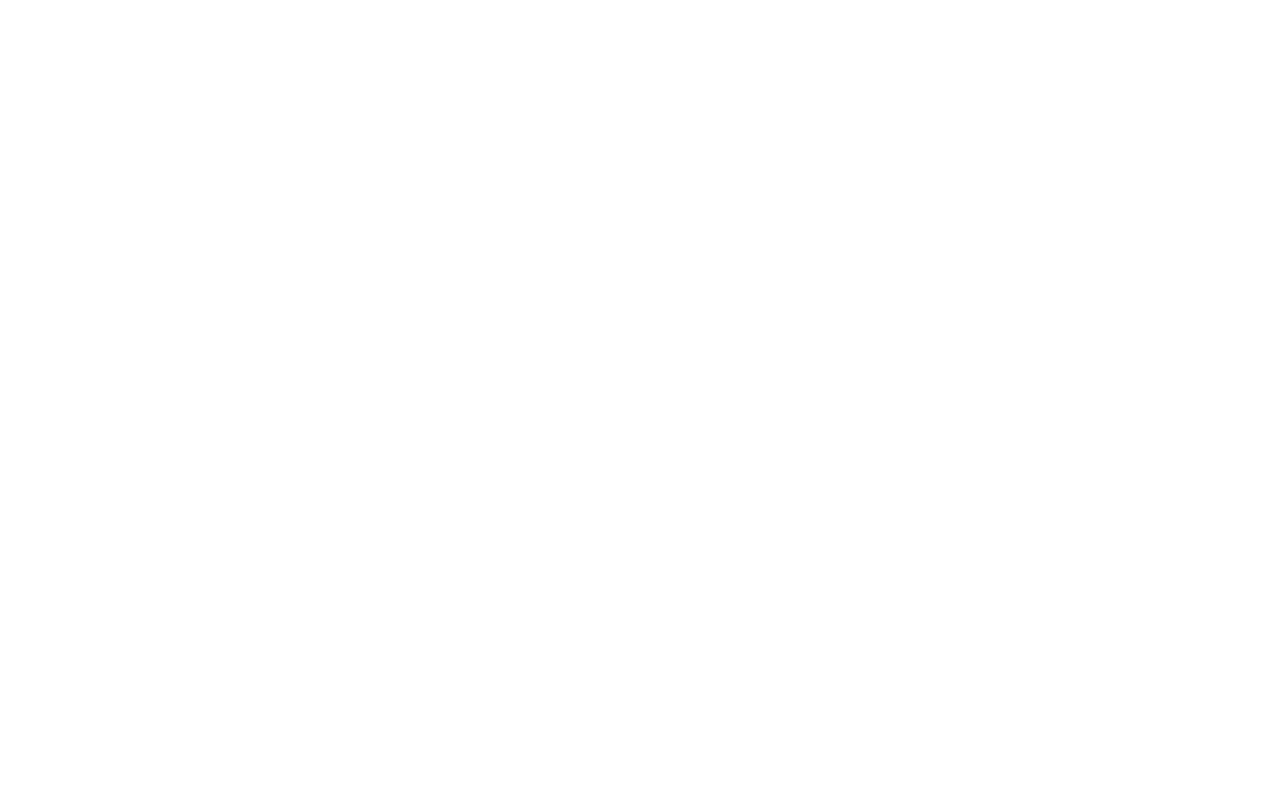
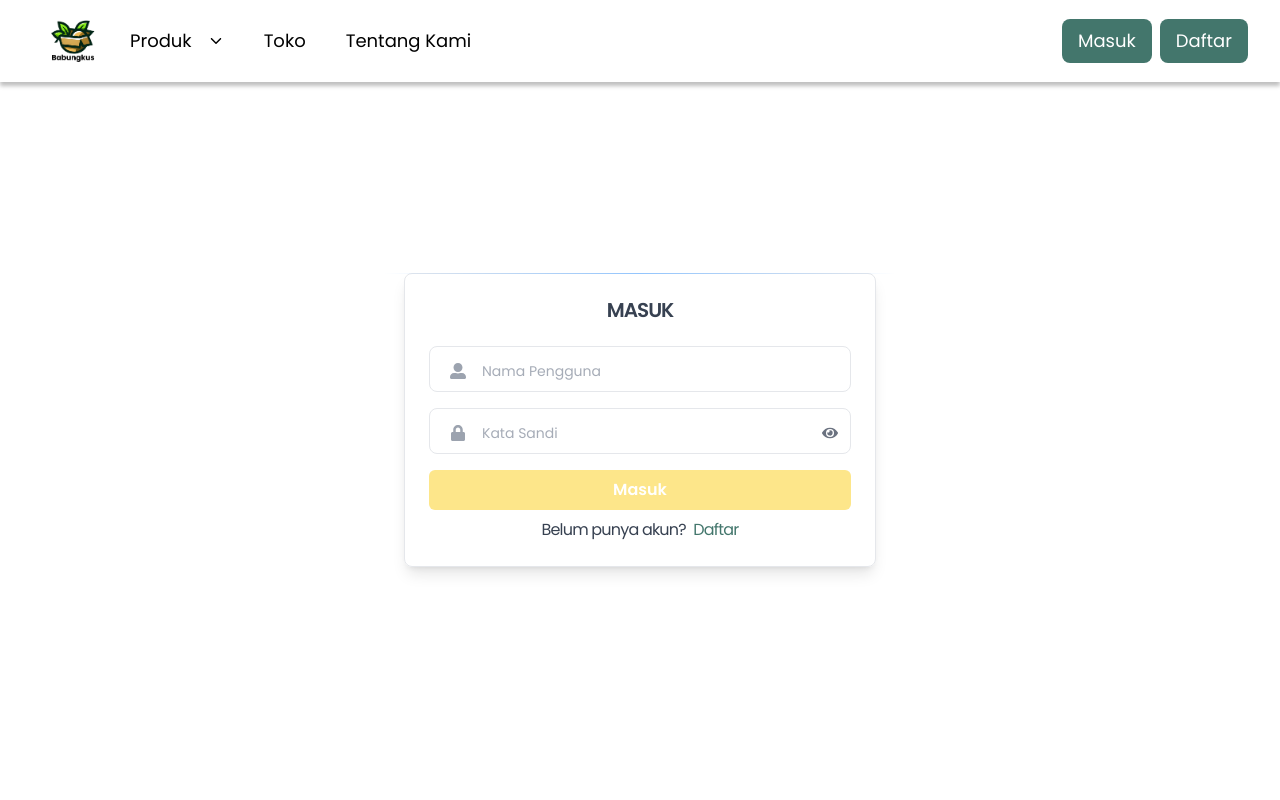
Before and after one commit to lzamzamm/babungkus-webapp, a React (Vite) app in the folder front-end/: page /masuk in a window 1280 px wide. Before the commit this address had no page. Shown: the top 800 px of the page. Built offline with nearby package versions, Linux system fonts and the light colour scheme.

Commit message:
feat & refactor: rough card toko

```diff
--- a/front-end/src/components/Navbar.jsx
+++ b/front-end/src/components/Navbar.jsx
@@ -8,16 +8,15 @@ function Navbar() {
   const [isOpen, setIsOpen] = useState(false);
   const [dropdownOpen, setDropdownOpen] = useState(false);
 
-
   const navItems = [
     { label: 'Produk', href: '/produk', subItems: [{ label: 'Makanan', href: '/produk/makanan' }, { label: 'Minuman', href: '/produk/minuman' }, { label: 'Pakan', href: '/produk/pakan' }] },
-    { label: 'Outlet', href: '/' },
+    { label: 'Toko', href: '/toko' },
     { label: 'Tentang Kami', href: '/tentangkami' }
   ];
 
   const buttonItems = [
-    { label: 'Masuk', href: '/login' },
-    { label: 'Daftar', href: '/register' }
+    { label: 'Masuk', href: '/masuk' },
+    { label: 'Daftar', href: '/daftar' }
   ];
 
   return (
@@ -37,7 +36,7 @@ function Navbar() {
               {navItems.map((item, index) => (
                 <div key={index} className="relative">
                 {item.label === 'Produk' ? (
-                  <button onClick={() => setDropdownOpen(!dropdownOpen)} className="flex w-full items-center px-4 py-2 mt-2 rounded-lg md:mt-0 hover:text-primary focus:text-primary focus:outline-none focus:shadow-outline">
+                  <button onClick={() => setDropdownOpen((prev) => !prev)} className="flex w-full items-center px-4 py-2 mt-2 rounded-lg md:mt-0 hover:text-primary focus:text-primary focus:outline-none focus:shadow-outline">
                   {item.label}
                   <IoIosArrowDown className={`inline w-4 h-4 ml-4 transition-transform duration-200 transform ${dropdownOpen ? 'rotate-180' : 'rotate-0'}`} />
                 </button>
--- /dev/null
+++ b/front-end/src/components/card/CardToko.jsx
@@ -0,0 +1,17 @@
+import React, { useState } from 'react';
+
+function CardToko() {
+    <div className='max-w-[360px] transition duration-300 ease-in-out'>
+        <div className='flex relative overflow-hidden'>
+            <img className='object-cover w-[360px] h-[180px] bg-black' src='' alt=''></img>
+            <p className='flex absolute inset-0 rounded-lg justify-start bg-OpenContainer text-onOpenContainer p-2'>STATUS</p>
+        </div>
+        <div className='flex flex-col'>
+            <a href=''>Nama Toko</a>
+            <a href=''>Alamat Toko</a>
+            <p className=''>Makanan</p>
+        </div>
+    </div>
+}
+
+export default CardToko;
--- a/front-end/src/routes/App.jsx
+++ b/front-end/src/routes/App.jsx
@@ -13,8 +13,8 @@ function App() {
     <div>
       <Routes>
         <Route path='/' Component={BerandaPage} />
-        <Route path='/login' Component={LoginPage} />
-        <Route path='/register' Component={RegisPage} />
+        <Route path='/masuk' Component={LoginPage} />
+        <Route path='/daftar' Component={RegisPage} />
         <Route path='/akun/*' Component={AccountPage} />
         <Route path='/detail-product' Component={Detail_ProductPage} />
         <Route path='/riwayat' Component={RiwayatPage} />
--- a/front-end/src/styles/index.css
+++ b/front-end/src/styles/index.css
@@ -5,6 +5,9 @@
 @tailwind components;
 @tailwind utilities;
 
+body {
+  font-family: 'Poppins', 'sans-serif';
+}
 .dropdown-menu a:hover {
   background-color: #F3F4F6;
   color: #43766C;
```
